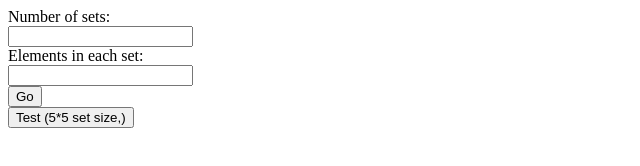
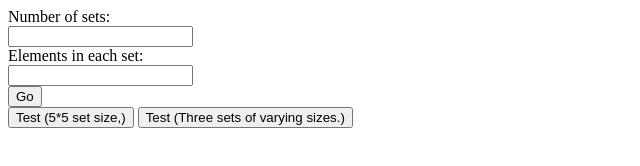
Before and after one commit to poshpotato/Logic-Grid, a website with bundled scripts: page index.html in a window 1280 px wide. Shown: the whole page, without its empty margins (0-640 px from the left). Built offline with nearby package versions, Linux system fonts and the light colour scheme.

Commit message:
Added second test.

```diff
--- a/index.html
+++ b/index.html
@@ -20,6 +20,9 @@
   <button onclick="fiveSetsOfFiveTest(document.getElementById('tableHead'));">
     Test (5*5 set size,)
   </button>
+  <button onclick="appendSetLogicTable(document.getElementById('tableHead'),[[1,2,3],['a','b','c','d','e',],['!','@']])">
+    Test (Three sets of varying sizes.)
+  </button>
 </div>
 <div id="tableHead"></div>
 
```
